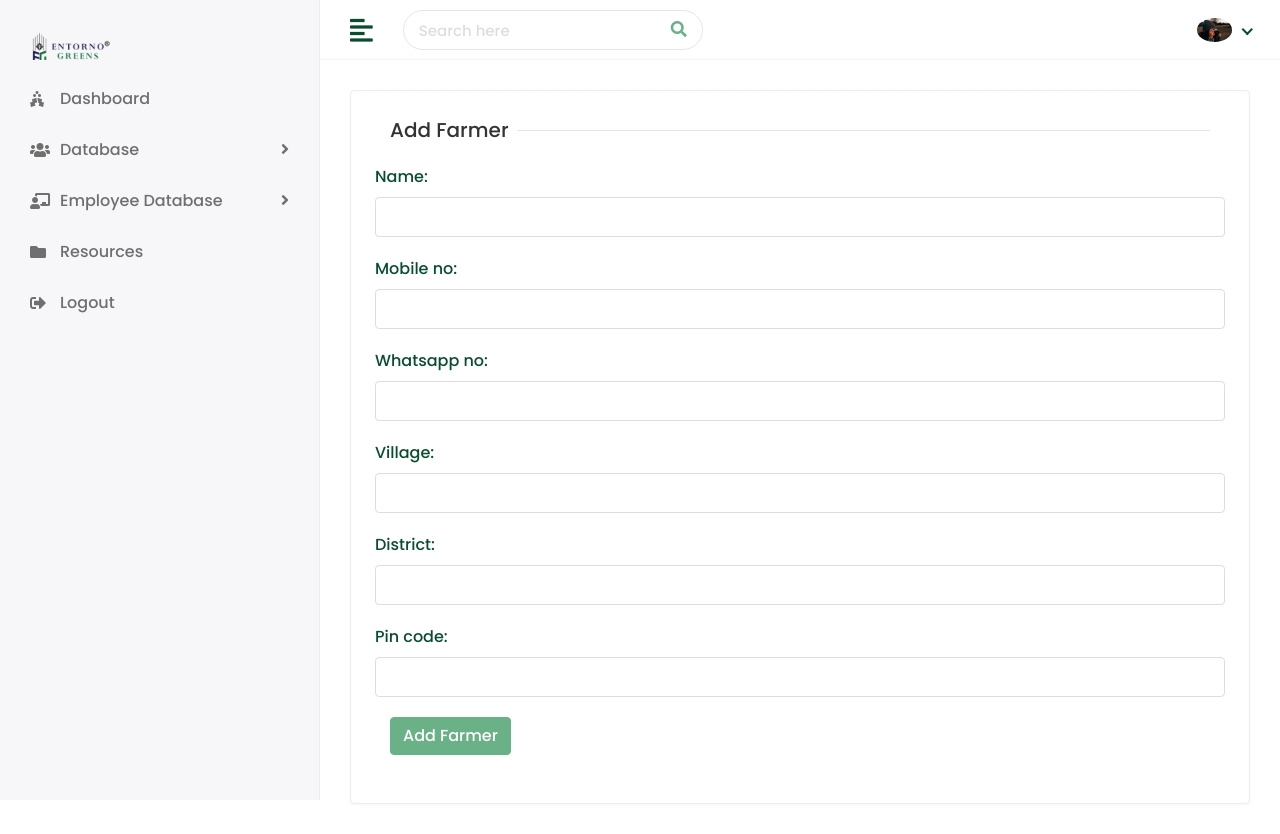
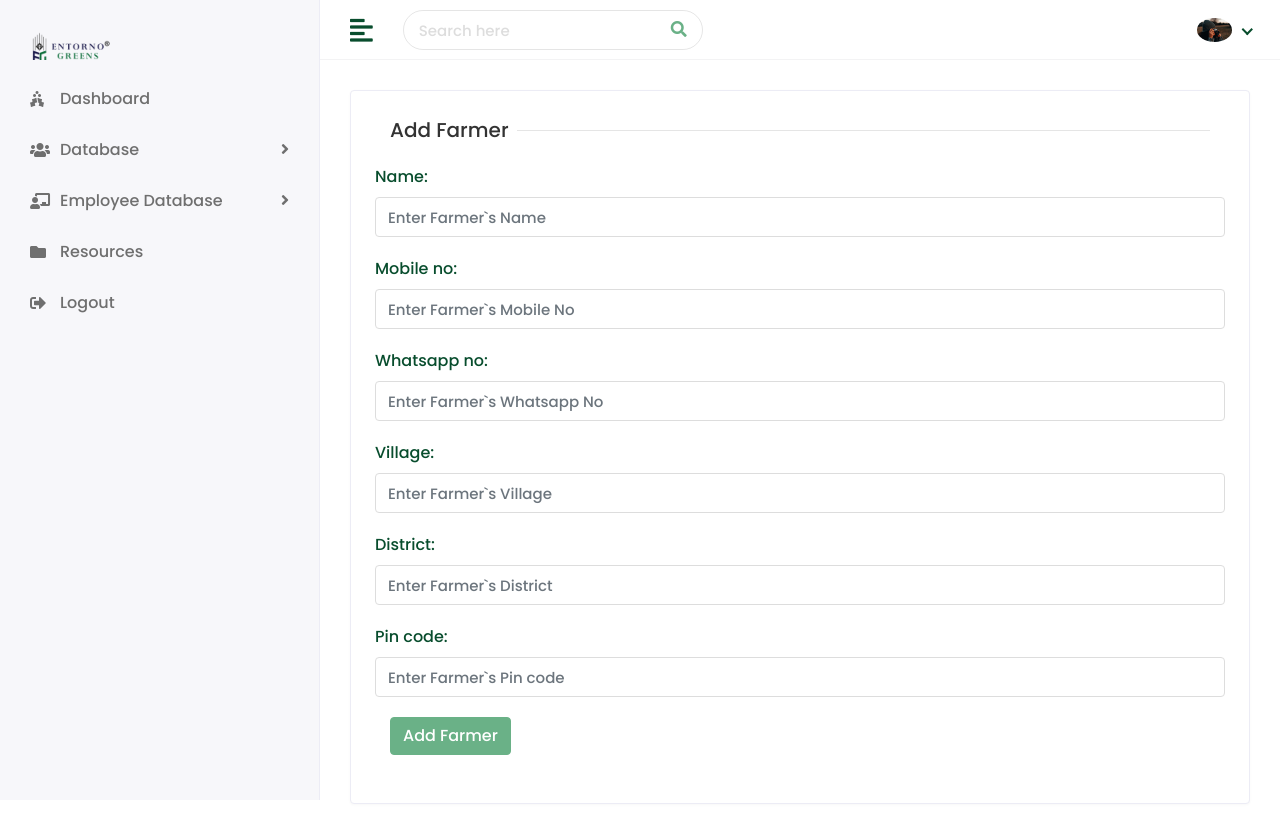
Before and after one commit to mohitsh7979/employee_management, a Django app: page /Admin/Farmer/Add in a window 1280 px wide. Run offline with Django 4.2, Linux system fonts and the light colour scheme; a user stored in the database is signed in; tables that the repository leaves empty hold one stand-in row (values such as "Sample post"); some libraries are stand-ins or nearby versions.

Commit message:
last commit

```diff
--- a/management_system/dealer_app/forms.py
+++ b/management_system/dealer_app/forms.py
@@ -4,7 +4,7 @@ from .models import Dealer
 class DistributerForm(forms.Form):
     Business_Name=forms.CharField(widget=forms.TextInput(attrs={'class':'form-control'}))
     Mobile_No=forms.IntegerField(widget=forms.TextInput(attrs={'class':'form-control','type':'number'}))
-    Whatsapp_No=forms.IntegerField(widget=forms.TextInput(attrs={'class':'form-control','type':'number'}))
+    Whatsapp_No=forms.IntegerField(widget=forms.TextInput(attrs={'class':'form-control','type':'number'}),required=False)
     Address=forms.CharField(widget=forms.TextInput(attrs={'class':'form-control'}))
     District=forms.CharField(widget=forms.TextInput(attrs={'class':'form-control'}))
     Pin_code=forms.CharField(widget=forms.TextInput(attrs={'class':'form-control','type':'number'}))
@@ -24,7 +24,7 @@ class DealerForm(forms.ModelForm):
             'authorized_distributor':forms.Select(attrs={'class':'form-control'}),
             'Business_Name':forms.TextInput(attrs={'class':'form-control'}),
             'Mobile_No':forms.TextInput(attrs={'class':'form-control','type':'number'}),
-            'Whatsapp_No':forms.TextInput(attrs={'class':'form-control','type':'number'}),
+            'Whatsapp_No':forms.TextInput(attrs={'class':'form-control','type':'number','required': False}),
             'Address':forms.TextInput(attrs={'class':'form-control'}),
             'District':forms.TextInput(attrs={'class':'form-control'}),
             'Pin_code':forms.TextInput(attrs={'class':'form-control','type':'number'}),
--- a/management_system/farmer_app/forms.py
+++ b/management_system/farmer_app/forms.py
@@ -1,9 +1,9 @@
 from django import forms
 
 class EmployeeForm(forms.Form):
-    Name=forms.CharField(widget=forms.TextInput(attrs={'class':'form-control'}))
-    Mobile_NO=forms.IntegerField(widget=forms.TextInput(attrs={'class':'form-control','type':'number'}))
-    Whatsapp_No=forms.IntegerField(widget=forms.TextInput(attrs={'class':'form-control','type':'number'}))
-    Village=forms.CharField(widget=forms.TextInput(attrs={'class':'form-control'}))
-    District=forms.CharField(widget=forms.TextInput(attrs={'class':'form-control'}))
-    Pin_code=forms.CharField(widget=forms.TextInput(attrs={'class':'form-control','type':'number'}))
+    Name=forms.CharField(widget=forms.TextInput(attrs={'class':'form-control', 'placeholder':'Enter Farmer`s Name'}))
+    Mobile_NO=forms.IntegerField(widget=forms.TextInput(attrs={'class':'form-control','type':'number', 'placeholder':'Enter Farmer`s Mobile No'}))
+    Whatsapp_No=forms.IntegerField(widget=forms.TextInput(attrs={'class':'form-control','type':'number', 'placeholder':'Enter Farmer`s Whatsapp No'}),required=False)
+    Village=forms.CharField(widget=forms.TextInput(attrs={'class':'form-control', 'placeholder':'Enter Farmer`s Village'}))
+    District=forms.CharField(widget=forms.TextInput(attrs={'class':'form-control', 'placeholder':'Enter Farmer`s District'}))
+    Pin_code=forms.CharField(widget=forms.TextInput(attrs={'class':'form-control','type':'number', 'placeholder':'Enter Farmer`s Pin code'}))
--- a/management_system/templates/admin/update_dealer.html
+++ b/management_system/templates/admin/update_dealer.html
@@ -54,7 +54,7 @@
 
     <div class="form-group">
 
-        <label for="id_Whatsapp_No">Whatsapp No:</label> <input type="text" name="Whatsapp_No" class="form-control" id="id_Whatsapp_No" value="{{i.Whatsapp_No}}">
+        <label for="id_Whatsapp_No">Whatsapp No:</label> <input type="text" name="Whatsapp_No" class="form-control"  value="{{i.Whatsapp_No}}">
 
     </div>
 
--- a/management_system/templates/admin/update_distributer.html
+++ b/management_system/templates/admin/update_distributer.html
@@ -42,7 +42,7 @@
 
 <div class="form-group">
 
-    <label for="id_Whatsapp_No">Whatsapp no:</label> <input type="text" name="Whatsapp_No" class="form-control" required id="id_Whatsapp_No" value = {{i.Whatsapp_No}}>
+    <label for="id_Whatsapp_No">Whatsapp no:</label> <input type="text" name="Whatsapp_No" class="form-control" value = {{i.Whatsapp_No}}>
 
 </div>
 
--- a/management_system/templates/admin/update_farmer.html
+++ b/management_system/templates/admin/update_farmer.html
@@ -34,7 +34,7 @@
 
     <div class="form-group">
 
-        <label for="id_Whatsapp_No">Whatsapp no:</label>  <input type="text" name="Whatsapp_No" class="form-control" required id="id_Whatsapp_No" value = {{i.Whatsapp_No}}>
+        <label for="id_Whatsapp_No">Whatsapp no:</label>  <input type="text" name="Whatsapp_No" class="form-control" value = {{i.Whatsapp_No}}>
 
     </div>
 
```
Also changed, not shown: management_system/db.sqlite3.
